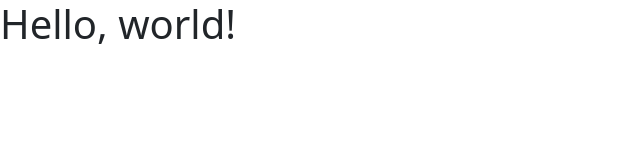
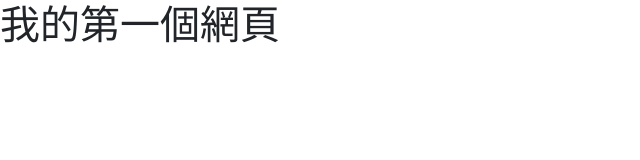
Before and after one commit to SleepWang/web1, a plain HTML site: page index.html in a window 1280 px wide. Shown: the whole page, without its empty margins (0-640 px from the left). Drawn offline with nearby package versions, Linux system fonts and the light colour scheme.

Commit message:
第二次變更

```diff
--- a/index.html
+++ b/index.html
@@ -14,7 +14,7 @@
 </head>
 
 <body>
-    <h1>Hello, world!</h1>
+    <h1>我的第一個網頁</h1>
 
     <!-- Optional JavaScript; choose one of the two! -->
 
```
